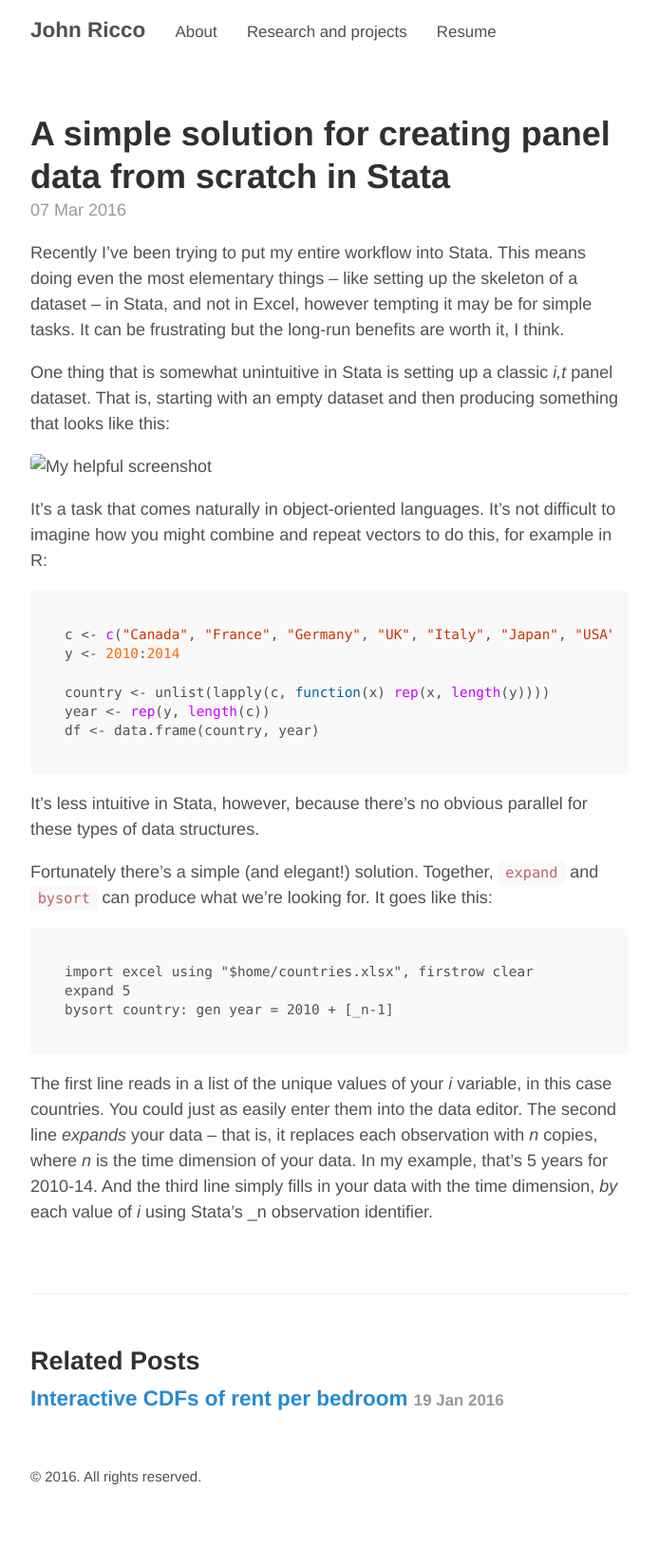
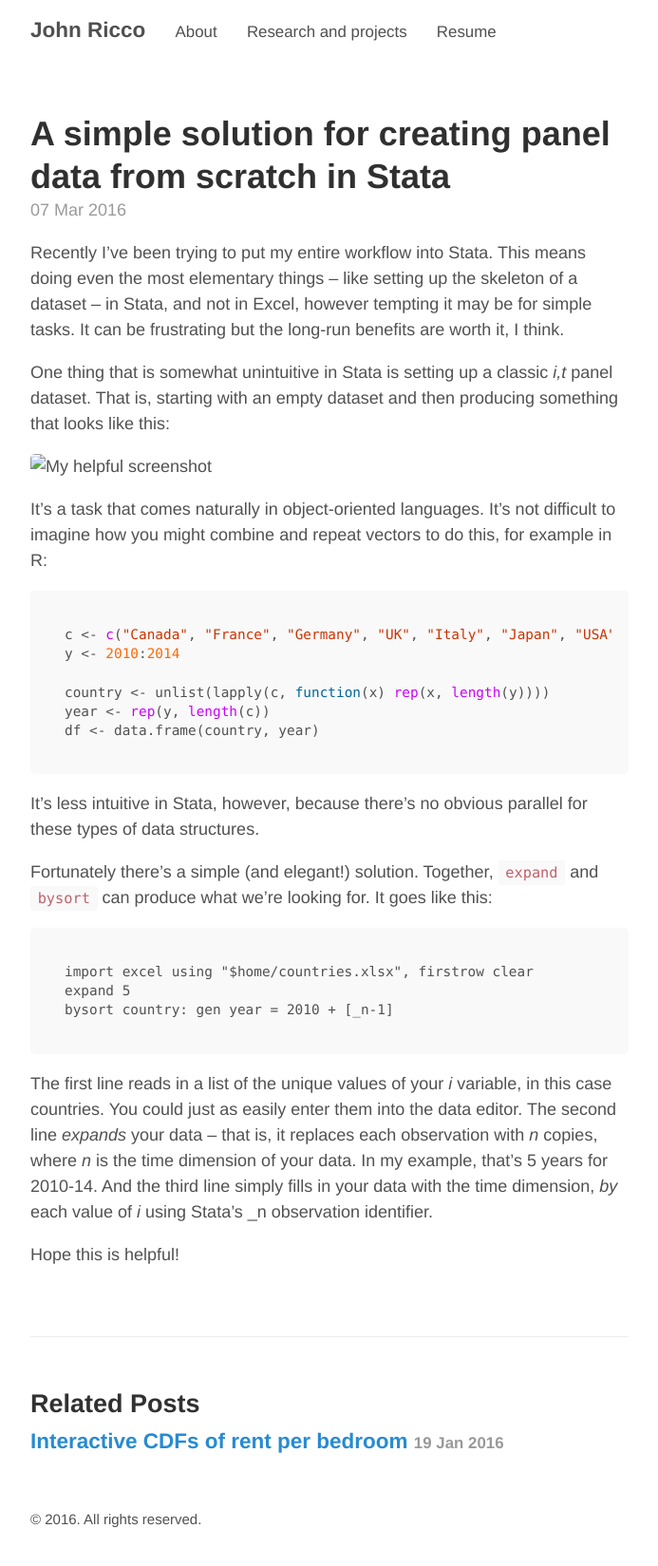
Before and after one commit to WadeP6970/johnricco.github.io, a Jekyll site: the page built from _posts/2016-3-07-stata-panel.md, in a window 1280 px wide. Shown: the whole page at 95% size, without its empty margins (293-986 px from the left). Built offline with Jekyll 4.4.1, drawn with Linux system fonts in a browser that asks for light colours; before the commit the page ends 1604 px from its top, so only the background shows below that.

Commit message:
def last

````diff
--- a/_posts/2016-3-07-stata-panel.md
+++ b/_posts/2016-3-07-stata-panel.md
@@ -33,3 +33,5 @@ expand 5
 bysort country: gen year = 2010 + [_n-1]
 ```
 The first line reads in a list of the unique values of your *i* variable, in this case countries. You could just as easily enter them into the data editor. The second line *expands* your data -- that is, it replaces each observation with *n* copies, where *n* is the time dimension of your data. In my example, that's 5 years for 2010-14. And the third line simply fills in your data with the time dimension, *by* each value of *i* using Stata's _n observation identifier.
+
+Hope this is helpful!
````
